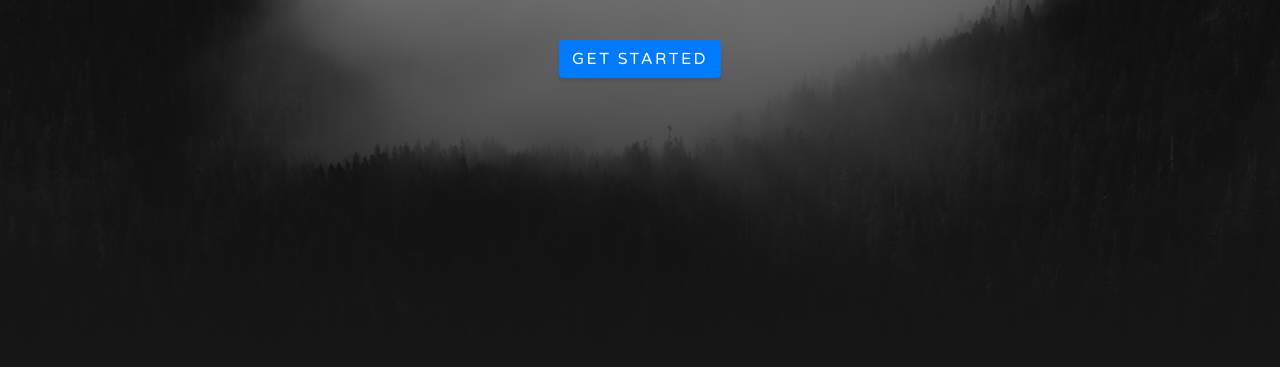
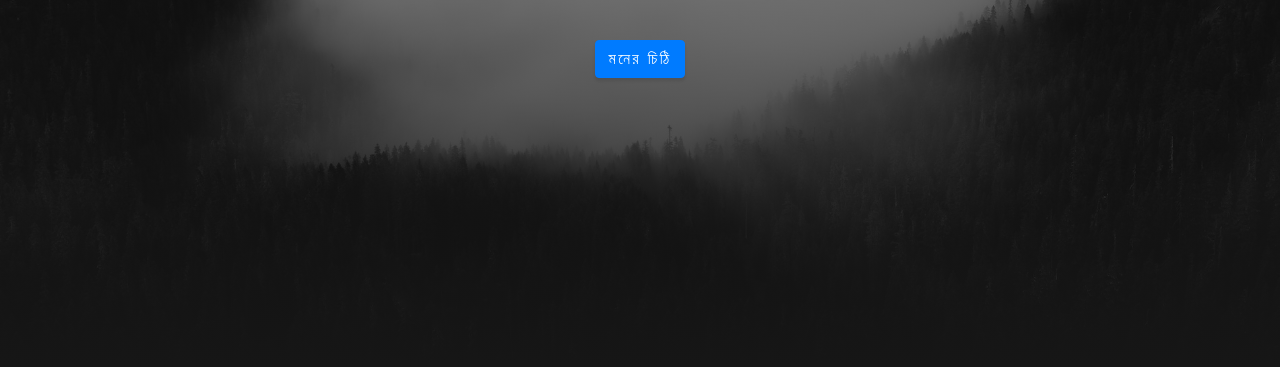
Before and after one commit to AtiQ-Rahman/HappyDU, a website with bundled scripts: page index.html in a window 1280 px wide. Shown: the part 433-800 px from the top of the page. Built offline with nearby package versions, Linux system fonts and the light colour scheme; a web font is replaced by a local one.

Commit message:
Final - 2

```diff
--- a/index.html
+++ b/index.html
@@ -62,7 +62,7 @@
       <div class="mx-auto text-center">
         <h1 class="mx-auto my-0 text-uppercase">HAPPY DU</h1>
         <h2 class="text-white-50 mx-auto mt-2 mb-5">An non-profit organization of DU</h2>
-        <a href="#about" class="btn btn-primary js-scroll-trigger">Get Started</a>
+        <a href="loh.html" class="btn btn-primary js-scroll-trigger">মনের চিঠি</a>
       </div>
     </div>
   </header>
```
Also changed, not shown: loh.html (+1 -1 lines).
